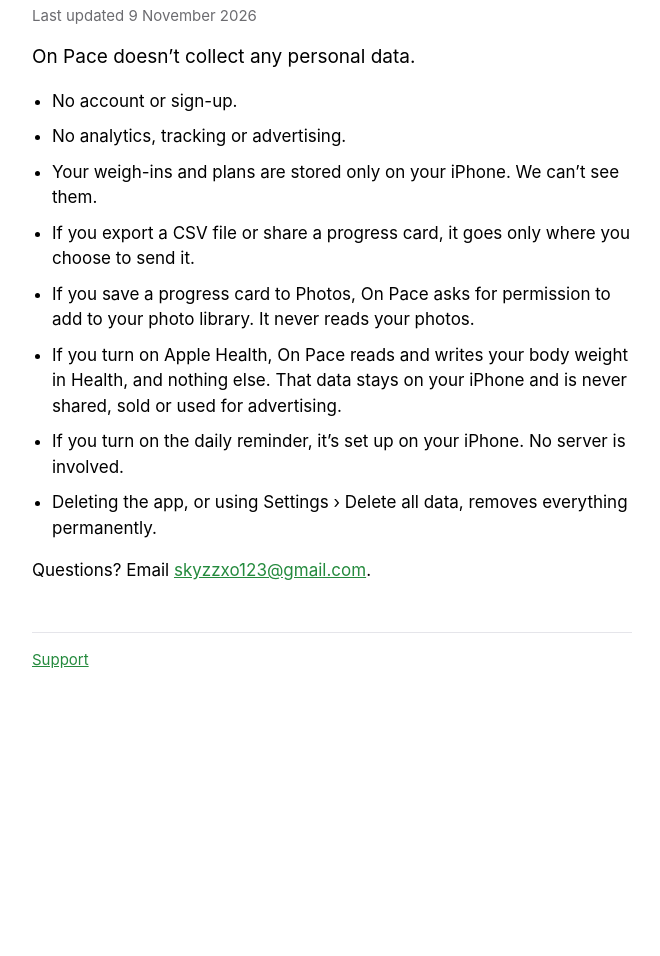
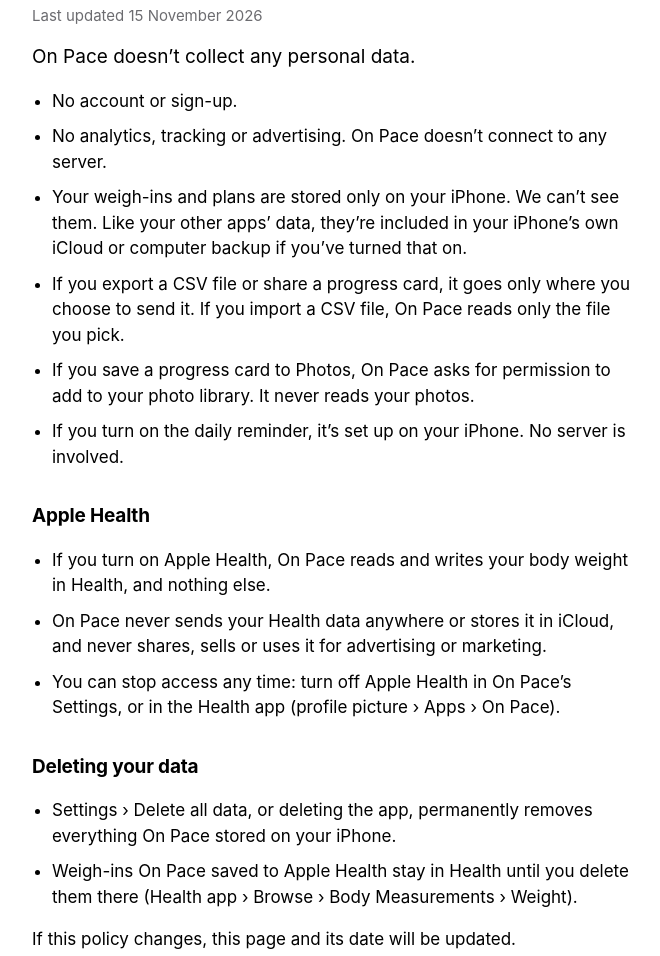
Before and after one commit to jackbaker1768-cloud/onpace, a plain HTML site: page privacy.html in a window 1280 px wide. Shown: the part 120-1076 px from the top of the page, without its empty margins (308-968 px from the left). Before the commit the page ends 867 px from the top, so only its background shows below. Drawn offline with Linux system fonts and the light colour scheme.

Commit message:
Privacy policy: Apple Health section, revoking access, what deleting removes

```diff
--- a/privacy.html
+++ b/privacy.html
@@ -10,20 +10,33 @@
 <main>
   <p class="app">On Pace</p>
   <h1>Privacy Policy</h1>
-  <p class="date">Last updated 9 November 2026</p>
+  <p class="date">Last updated 15 November 2026</p>
 
   <p class="lead">On Pace doesn’t collect any personal data.</p>
 
   <ul>
     <li>No account or sign-up.</li>
-    <li>No analytics, tracking or advertising.</li>
-    <li>Your weigh-ins and plans are stored only on your iPhone. We can’t see them.</li>
-    <li>If you export a CSV file or share a progress card, it goes only where you choose to send it.</li>
+    <li>No analytics, tracking or advertising. On Pace doesn’t connect to any server.</li>
+    <li>Your weigh-ins and plans are stored only on your iPhone. We can’t see them. Like your other apps’ data, they’re included in your iPhone’s own iCloud or computer backup if you’ve turned that on.</li>
+    <li>If you export a CSV file or share a progress card, it goes only where you choose to send it. If you import a CSV file, On Pace reads only the file you pick.</li>
     <li>If you save a progress card to Photos, On Pace asks for permission to add to your photo library. It never reads your photos.</li>
-    <li>If you turn on Apple Health, On Pace reads and writes your body weight in Health, and nothing else. That data stays on your iPhone and is never shared, sold or used for advertising.</li>
     <li>If you turn on the daily reminder, it’s set up on your iPhone. No server is involved.</li>
-    <li>Deleting the app, or using Settings › Delete all data, removes everything permanently.</li>
   </ul>
+
+  <h2>Apple Health</h2>
+  <ul>
+    <li>If you turn on Apple Health, On Pace reads and writes your body weight in Health, and nothing else.</li>
+    <li>On Pace never sends your Health data anywhere or stores it in iCloud, and never shares, sells or uses it for advertising or marketing.</li>
+    <li>You can stop access any time: turn off Apple Health in On Pace’s Settings, or in the Health app (profile picture › Apps › On Pace).</li>
+  </ul>
+
+  <h2>Deleting your data</h2>
+  <ul>
+    <li>Settings › Delete all data, or deleting the app, permanently removes everything On Pace stored on your iPhone.</li>
+    <li>Weigh-ins On Pace saved to Apple Health stay in Health until you delete them there (Health app › Browse › Body Measurements › Weight).</li>
+  </ul>
+
+  <p>If this policy changes, this page and its date will be updated.</p>
 
   <p>Questions? Email <a href="mailto:skyzzxo123@gmail.com">skyzzxo123@gmail.com</a>.</p>
 
```
